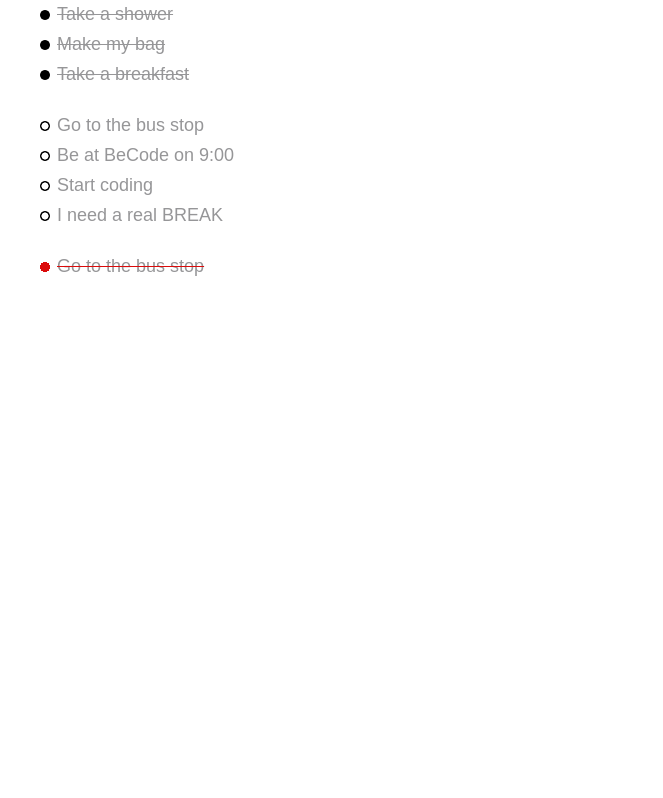
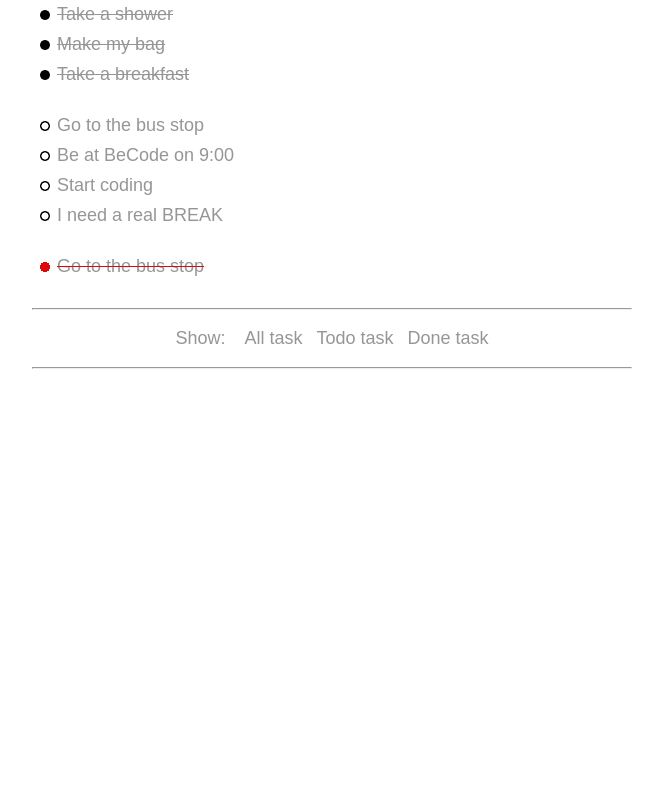
Before and after one commit to jonathancaron/my-todo-app, a PHP site: page / in a window 1280 px wide. Shown: the part 132-930 px from the top of the page, without its empty margins (308-971 px from the left). After the commit the page ends 501 px from the top, so only its background shows below. Run offline with PHP 8.4, Linux system fonts and the light colour scheme.

Commit message:
Add footer

```diff
--- a/index.php
+++ b/index.php
@@ -47,6 +47,11 @@
 
 
       <div id="main-footer">
+        <div class="p2">
+          <hr>
+          <p>Show: <span>All task</span><span>Todo task</span><span>Done task</span></p>
+          <hr>
+        </div>
       </div>
 
     </div>
--- a/style.css
+++ b/style.css
@@ -3,25 +3,17 @@ body{
   padding: 0;
   font-family: sans-serif;
 }
-
-.puce1 li{
+li{
   line-height: 30px;
   list-style-type: none;
-  list-style-image: url('./img/chip-circle-full.png');
   margin-left: -15px;
 }
-.puce2 li{
-  line-height: 30px;
-  list-style-type: none;
-  list-style-image: url('./img/chip-circle-empty.png');
-  margin-left: -15px;
+hr{
+  color:#e2e2e2;
 }
-.puce3 li{
-  line-height: 30px;
-  list-style-type: none;
-  list-style-image: url('./img/chip-circle-full-red.png');
-  margin-left: -15px;
-}
+.puce1 li{list-style-image: url('./img/chip-circle-full.png');}
+.puce2 li{list-style-image: url('./img/chip-circle-empty.png');}
+.puce3 li{list-style-image: url('./img/chip-circle-full-red.png');}
 /*div{
   border: 1px solid black;
 }*/
@@ -33,7 +25,13 @@ body{
   max-width: 600px;
 }
 #main-container{
-  min-height: 800px;
+  min-height: 300px;
+}
+#main-footer .p2 span{
+  margin-left: 14px;
+}
+#main-footer{
+  text-align: center;
 }
 .p2{
   color: #969698;
```
